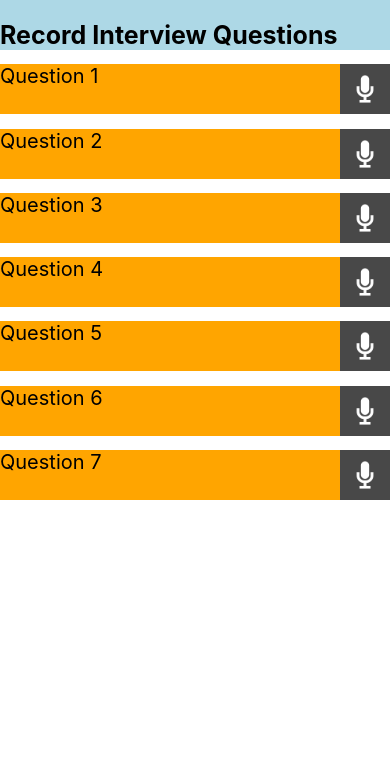
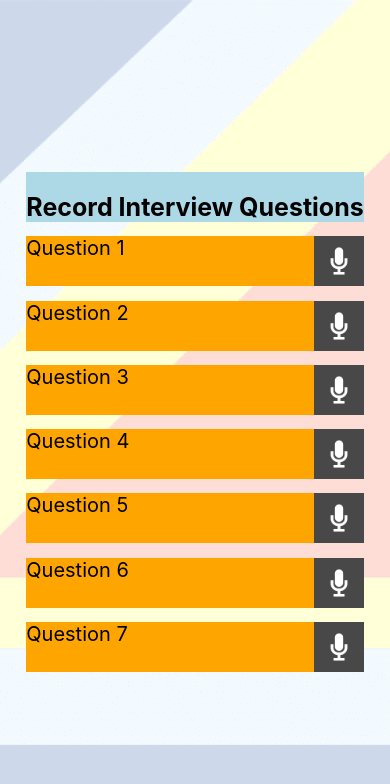
Before and after one commit to vishnu-jaganathan/United-Way-Community-App, a React Native app in the folder UnitedWayProject/: screen / in a window 390 px wide. Shown: the top 784 px of the page. Built offline with nearby package versions, Linux system fonts and the light colour scheme.

Commit message:
background

```diff
--- a/UnitedWayProject/App.js
+++ b/UnitedWayProject/App.js
@@ -1,10 +1,14 @@
 import React from 'react';
-import { Header, StyleSheet, Text, View, Image, Alert, Button, TouchableOpacity } from 'react-native';
+import { Header, StyleSheet, Text, View, Image, Alert, Button, TouchableOpacity, ImageBackground } from 'react-native';
 
 export default class App extends React.Component {
   _onPressButton() {Alert.alert('Recording...')}
   render() {
     return (
+
+    <ImageBackground
+    style= {styles.container}
+    source={require('./background.png')} >
       <View style={{justifyContent: 'space-between', height: 500}}>
 
       <View style={{justifyContent: 'flex-end', alignSelf: 'stretch', height: 50, backgroundColor: 'lightblue'}}>
@@ -70,6 +74,8 @@ export default class App extends React.Component {
 
 
       </View>
+
+      </ImageBackground>
     );
   }
 }
@@ -77,7 +83,8 @@ export default class App extends React.Component {
 const styles = StyleSheet.create({
   container: {
     flex: 1,
-    backgroundColor: '#fff',
+    width: '100%',
+    height: '100%',
     alignItems: 'center',
     justifyContent: 'center',
   },
```
Also changed, not shown: UnitedWayProject/background.png (added), 1 other file (tests, documents, lock files or other folders).
